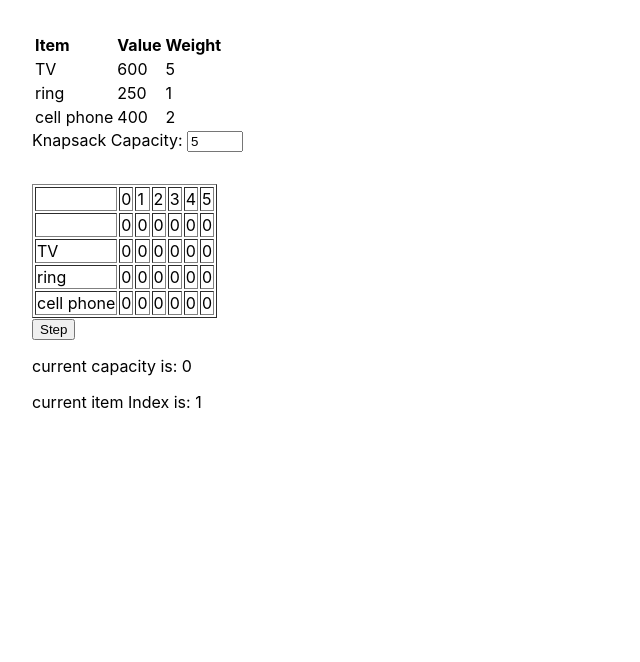
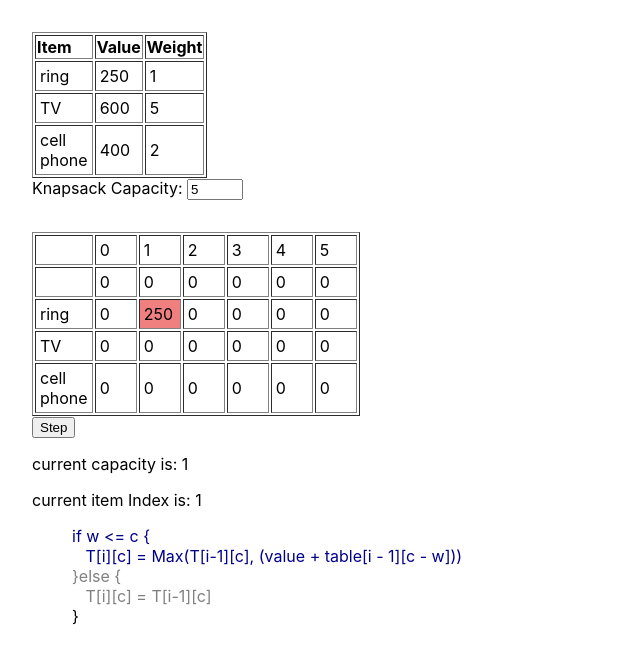
Before and after one commit to MonicaG/knapsack-algorithm-visualization, a React (Create React App) app: page / in a window 1280 px wide. Shown: the top 662 px of the page, without its empty margins (0-640 px from the left). Built offline with nearby package versions, Linux system fonts and the light colour scheme.

Commit message:
Added highlighting to row being calculated. Display pseudo code below the elemnt being calculated.

```diff
--- a/src/App.css
+++ b/src/App.css
@@ -6,3 +6,24 @@
 .SolutionTable {
   margin-top: 2em;
 }
+
+.ChosenItem {
+  background-color: aqua;
+}
+
+.CurrentCell {
+  background-color: lightcoral;
+}
+
+td {
+  width: 2em;
+  padding: 0.25em;
+}
+
+.Muted {
+  color: grey;
+}
+
+.Bold {
+  color: darkblue;
+}
--- a/src/App.js
+++ b/src/App.js
@@ -4,17 +4,21 @@ import Items from './components/Items';
 import Capacity from './components/Capacity'
 import capacityDefaults from './models/CapacityDefaults';
 import SolutionTable from './components/SolutionTable';
-import knapsack from './models/KnapsackAlgorithm';
+import Item from './models/Item';
+import {knapsack, getItemsThatFit} from './models/KnapsackAlgorithm';
 
 function App() {
 
   const [capacity, setCapacity] = React.useState(capacityDefaults.defaultValue);
   const allItems = [
-    { name: 'TV', value: 600, weight: 5 },
-    { name: 'ring', value: 250, weight: 1 },
-    { name: 'cell phone', value: 400, weight: 2 },
+    new Item('ring', 250, 1 ),
+    new Item('TV', 600, 5 ),
+    new Item('cell phone', 400, 2 )
   ];
+
+
   const knapsackTable = knapsack(allItems, capacity);
+  const solutionItems = getItemsThatFit(knapsackTable, allItems, capacity);
 
   function handleCapacityChange(event) {
     var numValue = parseInt(event.target.value, 10);
@@ -36,6 +40,7 @@ function App() {
         capacity={capacity}
         items={allItems}
         knapsackTable={knapsackTable}
+        solutionItems={solutionItems}
       />
     </div>
   );
--- a/src/components/Items.js
+++ b/src/components/Items.js
@@ -3,7 +3,7 @@ import PropTypes from 'prop-types';
 function Items({items}) {
   return (
     <div>
-      <table>
+      <table border="1">
         <tbody>
           <tr key="table-heading">
             <th>Item</th>
--- /dev/null
+++ b/src/components/PseudoCode.js
@@ -0,0 +1,34 @@
+function PseudoCode({ item, capacity }) {
+  if (item) {
+    const fitsCSS = item.weight <= capacity ? "Bold" : "Muted"
+    const toBigCSS = item.weight > capacity ? "Bold" : "Muted";
+    return (
+      <div className="PseudoCode">
+        {/* <ul>
+        <li>T = Knapsack Solution Table</li>
+        <li>c = Capacity</li>
+        <li>i = row number</li>
+        <li>w = Item weight</li>
+        <li>v = Item value</li>
+      </ul> */}
+
+        <blockquote>
+          <div className={fitsCSS}>
+            {`if w <= c {`} <br />
+            &nbsp;&nbsp;{` T[i][c] = Max(T[i-1][c], (value + table[i - 1][c - w]))`} <br />
+          </div>
+          <div className={toBigCSS}>
+            {`}else {`} <br />
+            &nbsp;&nbsp;{` T[i][c] = T[i-1][c]`} <br />
+          </div>
+          {`}`}
+
+        </blockquote>
+
+      </div>
+    )
+  } else {
+    return null;
+  }
+}
+export default PseudoCode;
--- /dev/null
+++ b/src/components/SolutionItems.js
@@ -0,0 +1,14 @@
+function SolutionItems({ solutionItems }) {
+    return (
+      <div>
+        <p>Items that fit</p>
+        <ul>
+        {solutionItems.map(element => {
+          return <li key={element.item.name}>{element.item.name}</li>
+        })}
+        </ul>
+      </div>
+    );
+};
+
+export default SolutionItems;
--- a/src/components/SolutionTable.js
+++ b/src/components/SolutionTable.js
@@ -1,25 +1,36 @@
 import PropTypes from 'prop-types';
 import SolutionTableRow from './SolutionTableRow';
+import SolutionItems from './SolutionItems';
+import PseudoCode from './PseudoCode';
 import React from 'react';
 
-function SolutionTable({ capacity, items, knapsackTable}) {
+
+function SolutionTable({ capacity, items, knapsackTable, solutionItems }) {
   const [currentItemIndex, setCurrentItemIndex] = React.useState(1);
-  const [currentCapacity, setCurrentCapacity] = React.useState(0);
+  const [currentCapacity, setCurrentCapacity] = React.useState(1);
   const [buttonDisabled, setButtonDisabled] = React.useState(false);
-  const capacityRow = Array.from({length: capacity+1}, (e, i)=> i);
+  const [solutionItemIndex, setSolutionItemIndex] = React.useState(0);
+  const [showSolutionItems, setShowSolutionItems] = React.useState(false);
+  const [currentCellIndex, setCurrentCellIndex] = React.useState(1);
+  const capacityRow = Array.from({ length: capacity + 1 }, (e, i) => i);
 
   function btnClick() {
-    if(currentCapacity === capacity) {
-      setCurrentCapacity(1);
-      setCurrentItemIndex(currentItemIndex+1);
-      if(currentItemIndex === items.length) {
-        setButtonDisabled(true);
+    if (!showSolutionItems) {
+      if (currentCapacity === capacity) {
+        setCurrentCapacity(1);
+        setCurrentItemIndex(currentItemIndex + 1);
+        setCurrentCellIndex(1);
+        if (currentItemIndex === items.length) {
+          setShowSolutionItems(true);
+        }
+      } else {
+        setCurrentCapacity(currentCapacity + 1);
+        setCurrentCellIndex(currentCellIndex+1);
       }
-    }else {
-      setCurrentCapacity(currentCapacity+1);
+    } else {
+      setSolutionItemIndex(solutionItemIndex + 1);
     }
   }
-
   return (
     <div className="SolutionTable">
       <table border="1">
@@ -30,7 +41,11 @@ function SolutionTable({ capacity, items, knapsackTable}) {
           />
 
           {knapsackTable.map((row, index) => {
-            const itemName = index === 0 ? " " : items[index-1].name;
+            const indexOffset = index - 1;
+            const itemName = index === 0 ? " " : items[indexOffset].name;
+            const filtered = solutionItems.filter( item => ( item.row === (indexOffset))).map( item => (item.column));
+            const selectedColumnIndex = showSolutionItems && filtered.length === 1 ? filtered[0] : null;
+            const highlightCellIndex = index === currentItemIndex ? currentCellIndex : null;
             const formattedRow = row.map((element, rowIndex) => {
               return index < currentItemIndex || (index === currentItemIndex && rowIndex <= currentCapacity) ? element : 0;
             });
@@ -39,14 +54,23 @@ function SolutionTable({ capacity, items, knapsackTable}) {
               cellKey={itemName + "Cell"}
               row={formattedRow}
               firstCellValue={itemName}
+              selectedColumnIndex={selectedColumnIndex}
+              currentCell={highlightCellIndex}
             />
           })}
         </tbody>
       </table>
-      <input type="button" value="Step" onClick={btnClick} disabled={buttonDisabled}/>
-        <div>
-          <p>current capacity is: {currentCapacity}</p>
-          <p>current item Index is: {currentItemIndex}</p>
+      <input type="button" value="Step" onClick={btnClick} disabled={buttonDisabled} />
+      <div>
+        <p>current capacity is: {currentCapacity}</p>
+        <p>current item Index is: {currentItemIndex}</p>
+        {showSolutionItems
+          ? <SolutionItems solutionItems={solutionItems} />
+          : null}
+          <PseudoCode
+            item={items[currentItemIndex - 1]}
+            capacity={currentCapacity}
+          />
       </div>
     </div>
   );
--- a/src/components/SolutionTableRow.js
+++ b/src/components/SolutionTableRow.js
@@ -1,12 +1,14 @@
 import PropTypes from 'prop-types';
 
-function SolutionTableRow({ cellKey, row, firstCellValue }) {
+function SolutionTableRow({ cellKey, row, firstCellValue, selectedColumnIndex, currentCell }) {
   return (
     <tr>
       <td>{firstCellValue}</td>
-      {row.map((cell, index) => (
-        <td key={cellKey + index}>{cell}</td>
-      ))}
+      {row.map((cell, index) => {
+         const chosenCSS = index === selectedColumnIndex ? "ChosenItem" : "";
+         const currentCSS = index === currentCell ? "CurrentCell" : "";
+         return <td key={cellKey + index} className={`${chosenCSS} ${currentCSS}`}>{cell}</td>
+      })}
     </tr>
   );
 };
--- /dev/null
+++ b/src/models/Item.js
@@ -0,0 +1,9 @@
+class Item {
+  constructor(name, value, weight) {
+    this.name = name;
+    this.value = value;
+    this.weight = weight;
+  }
+}
+
+export default Item;
--- /dev/null
+++ b/src/models/ItemToUse.js
@@ -0,0 +1,9 @@
+class ItemToUse {
+  constructor(item, row, column) {
+    this.item = item;
+    this.row = row;
+    this.column = column;
+  }
+}
+
+export default ItemToUse;
--- a/src/models/KnapsackAlgorithm.js
+++ b/src/models/KnapsackAlgorithm.js
@@ -1,3 +1,4 @@
+import ItemToUse from "./ItemToUse";
 
 function knapsack(items, capacity) {
   const table = [];
@@ -17,4 +18,17 @@ function knapsack(items, capacity) {
   return table;
 }
 
-export default knapsack;
+function getItemsThatFit(table, items, capacity) {
+  var solution = [];
+  var currentCapacity = capacity;
+  for(let i=items.length; i > 0; i--) {
+    const previousItemIndex = i - 1 ;
+    if(table[i][currentCapacity] !== table[previousItemIndex][currentCapacity]) {
+      solution.push(new ItemToUse(items[previousItemIndex], previousItemIndex, currentCapacity));
+      currentCapacity -= items[previousItemIndex].weight;
+    }
+  }
+  return solution;
+}
+
+export {knapsack, getItemsThatFit};
```
Also changed, not shown: 2 other files (tests, documents, lock files or other folders).
